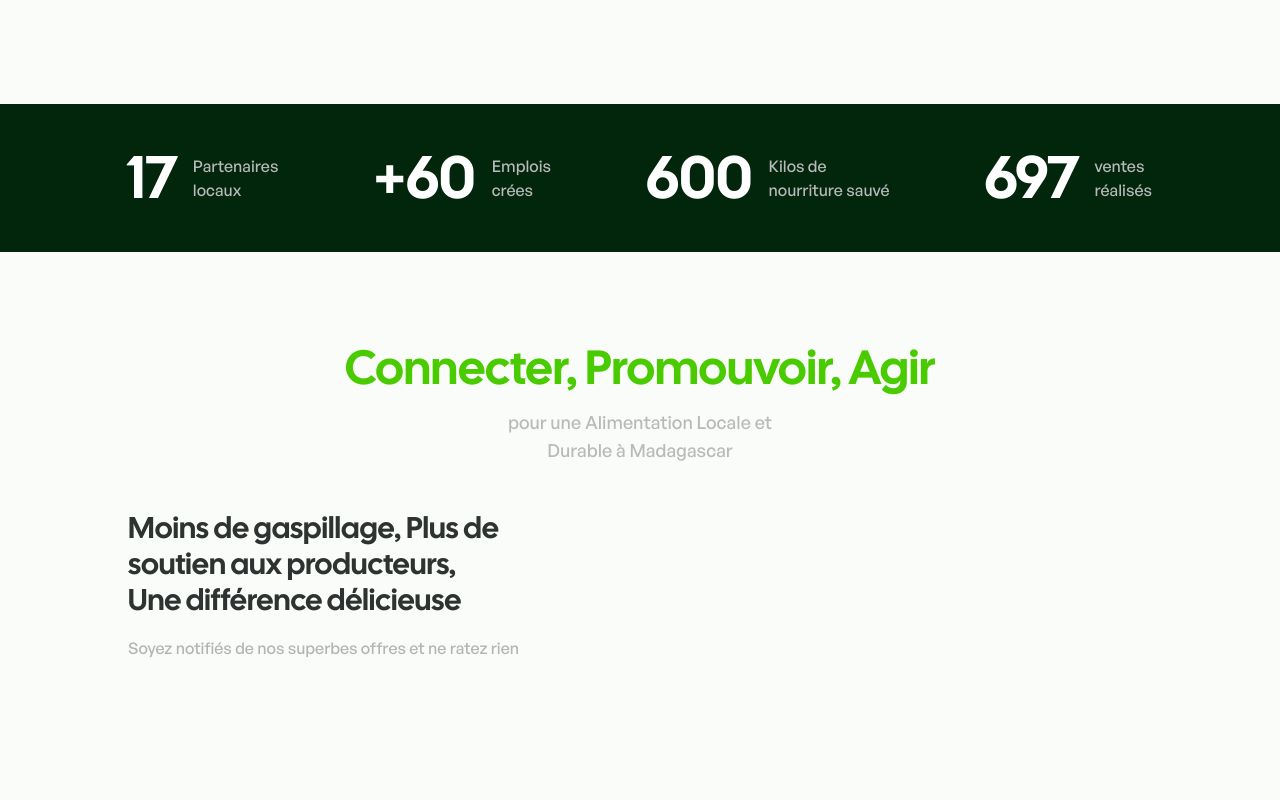
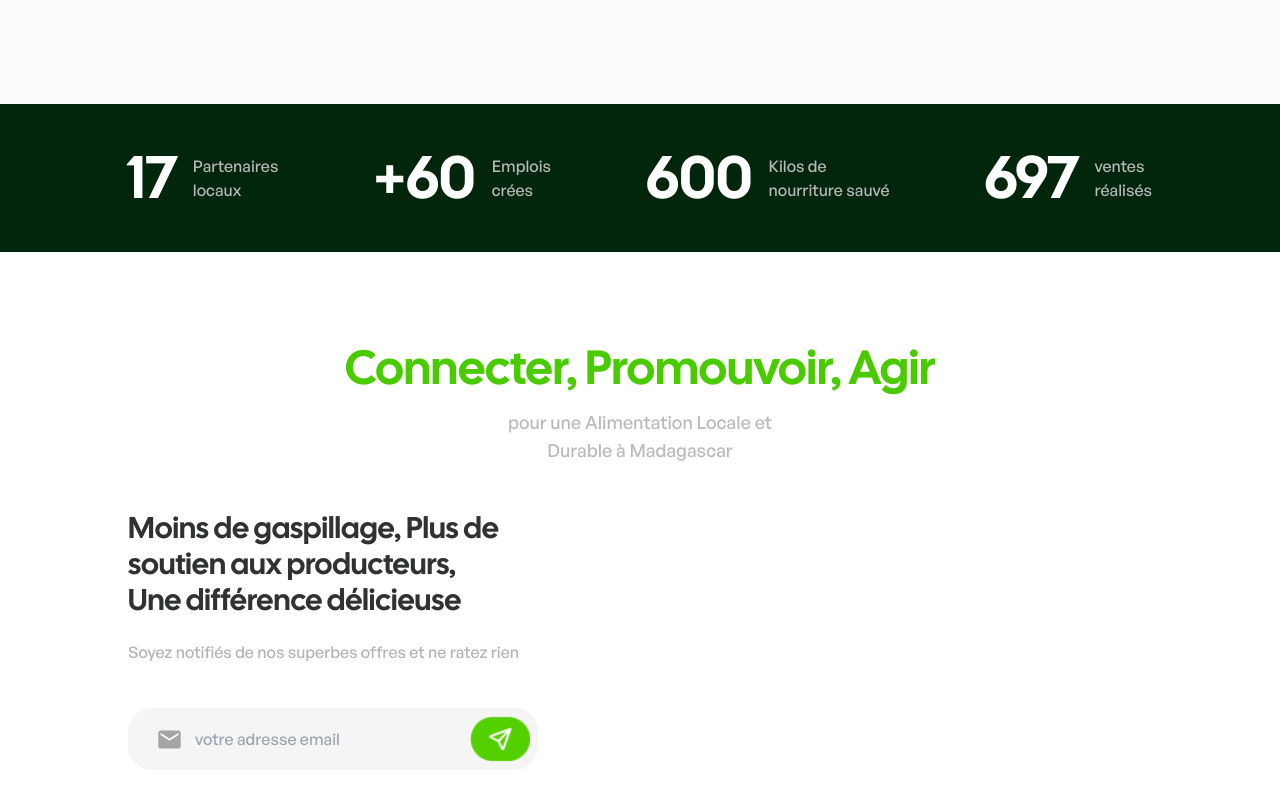
Before and after one commit to KiritoEM/lokaly-POESAM-website, a Next.js app: page / in a window 1280 px wide. Shown: the part 715-1515 px from the top of the page. Before the commit the page ends 1471 px from the top, so only its background shows below. Built offline with nearby package versions, Linux system fonts and the light colour scheme.

Commit message:
add input-group to landing-feature-first

```diff
--- a/src/components/sections/landing/LandingFeatures.tsx
+++ b/src/components/sections/landing/LandingFeatures.tsx
@@ -1,6 +1,6 @@
 const LandingFeatures = (): JSX.Element => {
   return (
-    <section className="leanding__features py-24 px-32">
+    <section className="leanding__features py-24 px-32 bg-white">
       <div className="features-header flex flex-col items-center gap-3">
         <h4 className="text-5xl text-green01 calSans">
           Connecter, Promouvoir, Agir
@@ -10,7 +10,8 @@ const LandingFeatures = (): JSX.Element => {
         </p>
       </div>
       <div className="features-content flex mt-12">
-        <div className="w-2/5 flex flex-col gap-4">
+        <div className="w-2/5 flex flex-col gap-11">
+          <div className="text-container flex flex-col gap-5">
             <h3 className="text-3xl calSans text-gray02">
               Moins de gaspillage, Plus de soutien aux producteurs, <br /> Une
               différence délicieuse
@@ -19,6 +20,33 @@ const LandingFeatures = (): JSX.Element => {
               Soyez notifiés de nos superbes offres et ne ratez rien{" "}
             </p>
           </div>
+          <div
+            className="relative mb-4 flex items-stretch bg-white02 rounded-3xl py-2 pr-2 pl-7"
+            data-twe-input-wrapper-init
+            data-twe-input-group-ref
+          >
+            <span
+              className="flex items-center whitespace-nowrap"
+              id="basic-addon1"
+              data-twe-input-group-text-ref
+            >
+              <img src="/icons/email-icon.svg" className="w-9" />
+            </span>
+            <input
+              type="text"
+              className="min-h-[auto] w-full rounded border-0 bg-transparent px-3 py-[0.32rem]  outline-none transition-all duration-200 ease-linear focus:placeholder:opacity-100 peer-focus:text-gray03 data-[twe-input-state-active]:placeholder:opacity-100 motion-reduce:transition-none dark:text-gray03 dark:placeholder:text-neutral-300 dark:autofill:shadow-autofill dark:peer-focus:text-gray03 [&:not([data-twe-input-placeholder-active])]:placeholder:opacity-1 text-gray03"
+              id="exampleFormControlInput"
+              placeholder="votre adresse email"
+            />
+            <span
+              className="flex items-center whitespace-nowrap"
+              id="basic-addon1"
+              data-twe-input-group-text-ref
+            >
+              <img src="/icons/send-icon.png" className="w-20" />
+            </span>
+          </div>
+        </div>
         <div className="w-2/5"></div>
       </div>
     </section>
--- a/tailwind.config.ts
+++ b/tailwind.config.ts
@@ -18,7 +18,9 @@ const config: Config = {
         green02: "#02260B",
         gray01: "#B3B3B3",
         gray02: "#2E3230",
+        gray03: "#BABABA",
         white01: "#B8B9B9",
+        white02: "#F5F5F5",
       },
       fontFamily: {},
     },
```
Also changed, not shown: public/icons/email-icon.svg (added), public/icons/send-icon.png (added). Lines whose indentation alone changed are shown as unchanged.
